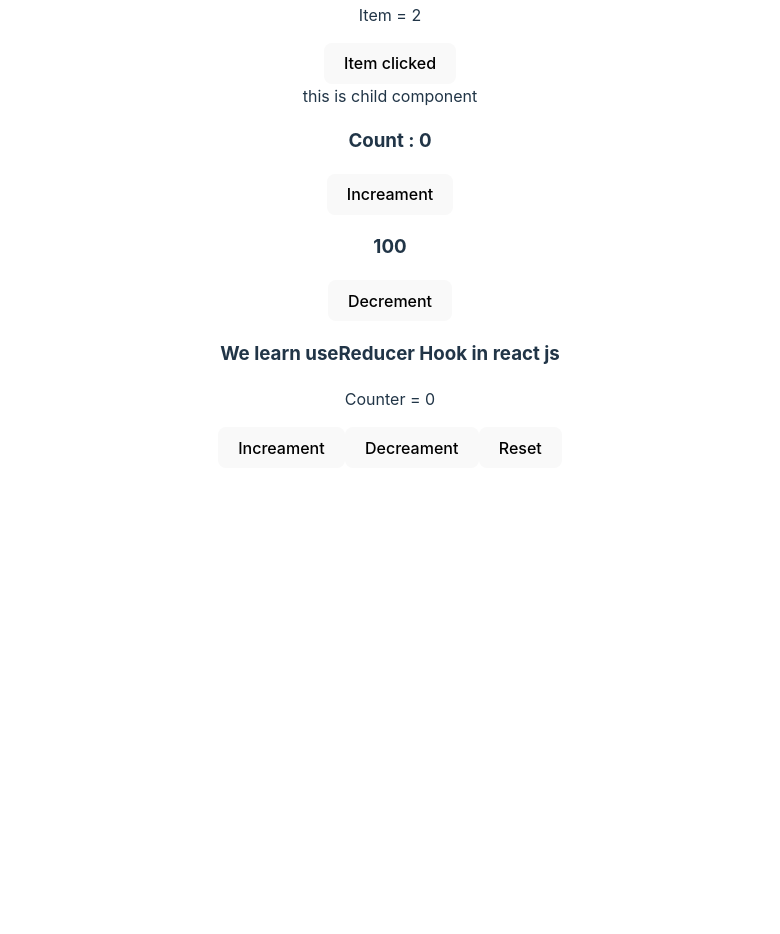
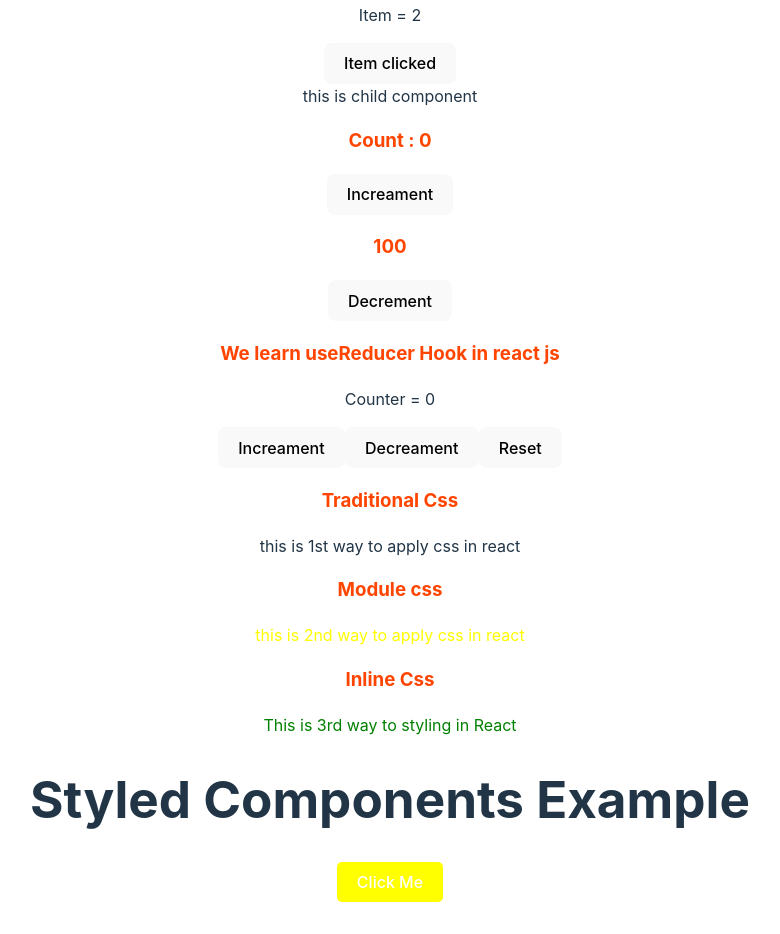
Before and after one commit to MeghaEdwan/MyPracticeProject, a React (Vite) app: page / in a window 1280 px wide. Shown: the part 700-1634 px from the top of the page, without its empty margins (250-1030 px from the left). Before the commit the page ends 1200 px from the top, so only its background shows below. Built offline with nearby package versions, Linux system fonts and the light colour scheme.

Commit message:
added all css type

```diff
--- a/package.json
+++ b/package.json
@@ -12,7 +12,8 @@
   "dependencies": {
     "axios": "^1.7.7",
     "react": "^18.3.1",
-    "react-dom": "^18.3.1"
+    "react-dom": "^18.3.1",
+    "styled-components": "^6.1.13"
   },
   "devDependencies": {
     "@types/react": "^18.3.3",
--- a/src/App.jsx
+++ b/src/App.jsx
@@ -13,6 +13,10 @@ import UseEffect from './Components/hooks/UseEffect';
 import UseMemo from './Components/hooks/UseMemo';
 import UseCallback from './Components/hooks/UseCallback';
 import UseReducer from './Components/hooks/UseReducer';
+import TraditionalCss from './Components/styling Css/TraditionalCss';
+import ModuleCss from './Components/styling Css/ModuleCss';
+import InlineCss from './Components/styling Css/InlineCss';
+import StyledCss from './Components/styling Css/StyledCss';
 
 
 function App() {
@@ -30,6 +34,10 @@ function App() {
   <UseMemo/>
   <UseCallback/>
   <UseReducer/>
+  <TraditionalCss/>
+  <ModuleCss/>
+  <InlineCss/>
+  <StyledCss/>
      {/* <ApiIntegration/> */}
     </>
   )
--- /dev/null
+++ b/src/Components/styling Css/InlineCss.jsx
@@ -0,0 +1,12 @@
+import React from 'react';
+
+function InlineCss(props) {
+    return (
+        <div style={{color:"green"}}>
+            <h3>Inline Css</h3>
+            <p>This is 3rd way to styling in React</p>
+        </div>
+    );
+}
+
+export default InlineCss;
--- /dev/null
+++ b/src/Components/styling Css/ModuleCss.jsx
@@ -0,0 +1,12 @@
+import React from 'react';
+import style from './styles.module.css';
+function ModuleCss(props) {
+    return (
+        <div className={style.moduleContainer}>
+            <h3 >Module css</h3>
+            <p>this is 2nd way to apply css in react</p>
+        </div>
+    );
+}
+
+export default ModuleCss;
--- /dev/null
+++ b/src/Components/styling Css/StyledCss.jsx
@@ -0,0 +1,12 @@
+import React from 'react';
+import StyledButton from '../../common/StyledButton'
+function StyledCss() {
+    return (
+        <div>
+            <h1>Styled Components Example</h1>
+            <StyledButton>Click Me</StyledButton>
+        </div>
+    );
+}
+
+export default StyledCss;
--- a/src/Components/styling Css/TraditionalCss.jsx
+++ b/src/Components/styling Css/TraditionalCss.jsx
@@ -1,9 +1,11 @@
 import React from 'react';
-
+import './style.css'
 function TraditionalCss(props) {
     return (
         <div>
           <h3>Traditional Css</h3>
+          <p>this is 1st way to apply css in react</p>
+
         </div>
     );
 }
--- /dev/null
+++ b/src/Components/styling Css/style.css
@@ -0,0 +1,4 @@
+h3{
+    color:orangered;
+
+}
--- /dev/null
+++ b/src/Components/styling Css/styles.module.css
@@ -0,0 +1,3 @@
+.moduleContainer{
+    color: yellow;
+}
--- /dev/null
+++ b/src/common/StyledButton.js
@@ -0,0 +1,19 @@
+// src/components/StyledButton.js
+import styled from 'styled-components';
+
+// Define the styled button component
+const StyledButton = styled.button`
+  background-color: yellow;
+  color: white;
+  padding: 10px 20px;
+  border: none;
+  border-radius: 5px;
+  font-size: 16px;
+  cursor: pointer;
+
+  &:hover {
+    background-color: #a52a2a;
+  }
+`;
+
+export default StyledButton;
```
Also changed, not shown: 1 other file (tests, documents, lock files or other folders).
